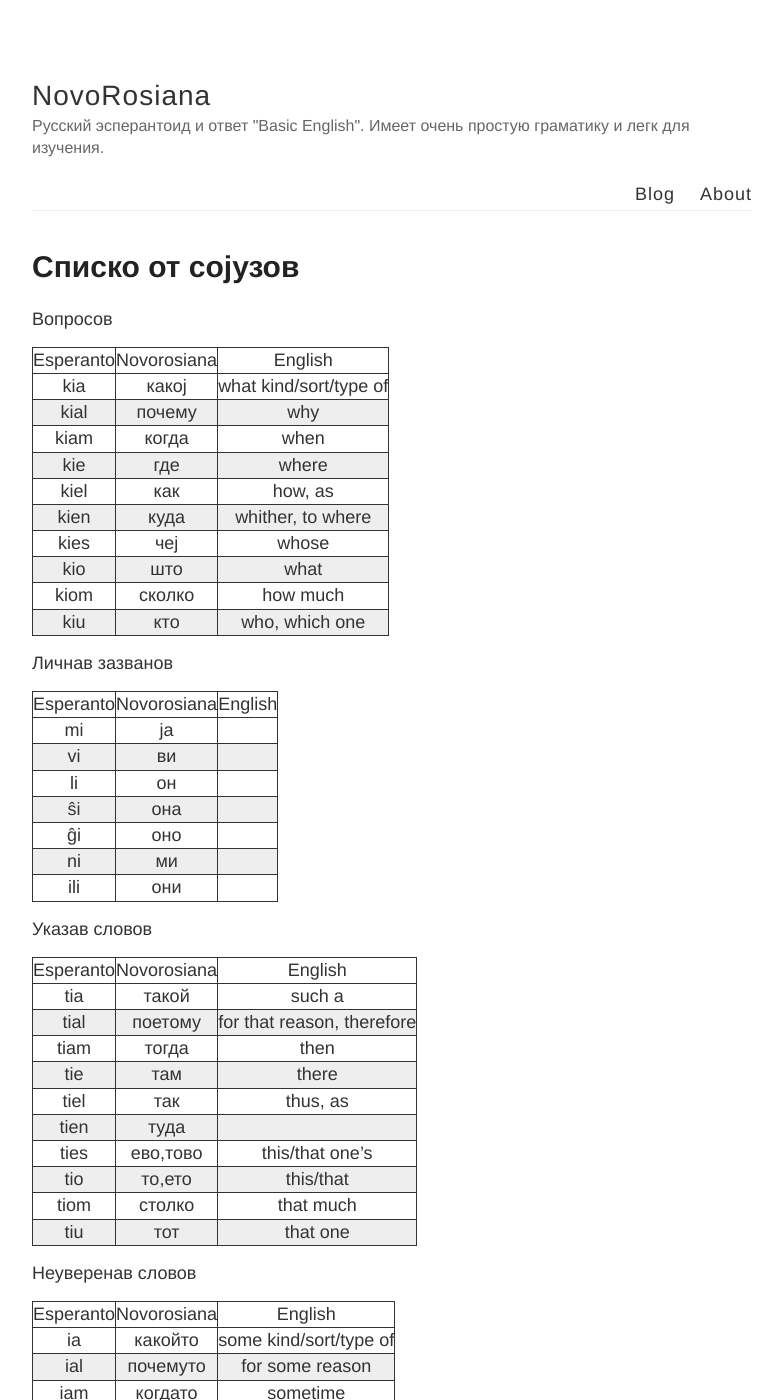
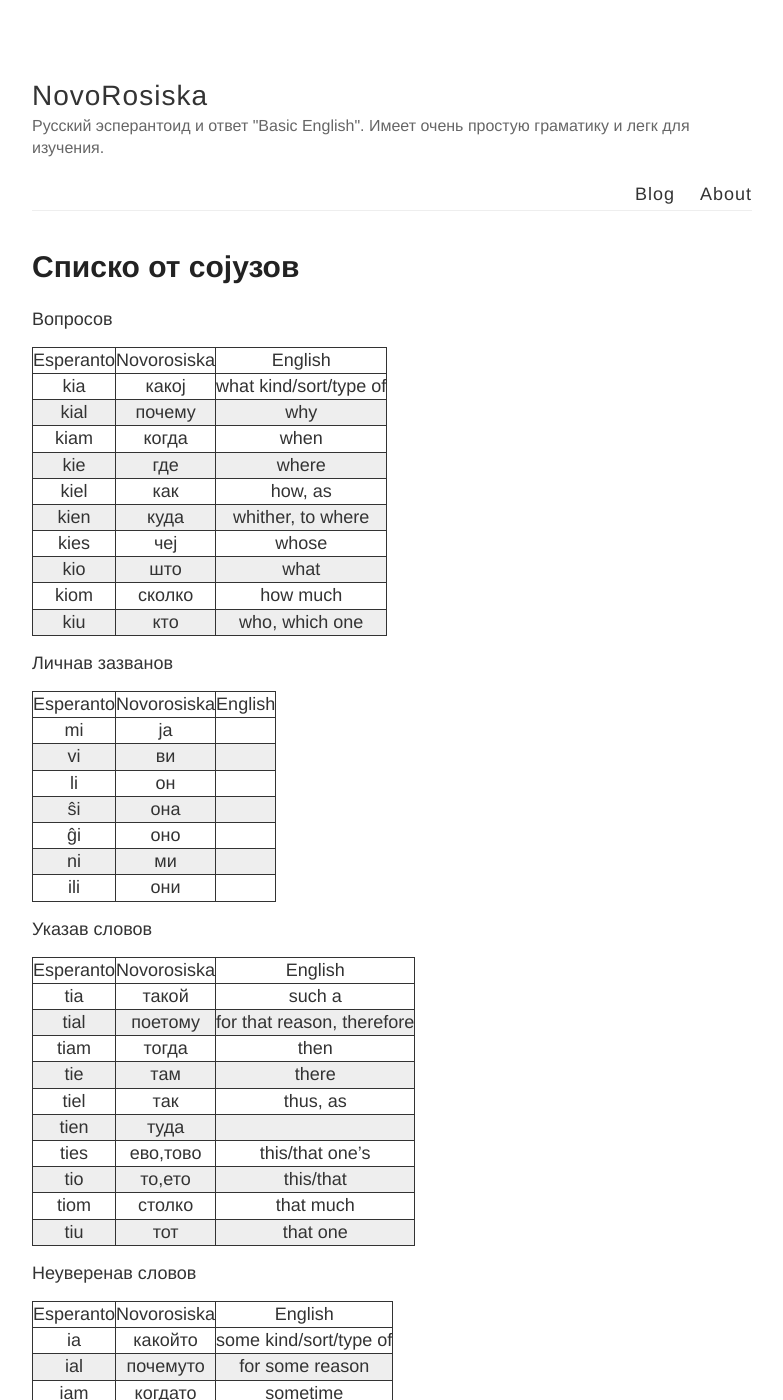
Before and after one commit to learnrusanto/learnrusanto.github.io, a Jekyll site: the page built from _posts/1970-01-04-sojuzoj.md, in a window 1280 px wide and 1400 px high. Shown: the whole window, without its empty margins (248-1031 px from the left). Built offline with Jekyll 4.4.1, drawn with Linux system fonts in a browser that asks for light colours; some of the changed text lies outside the part shown.

Commit message:
rename to novorosiska

```diff
--- a/_config.yml
+++ b/_config.yml
@@ -3,7 +3,7 @@
 #
 
 # Name of your site (displayed in the header)
-name: NovoRosiana
+name: NovoRosiska
 
 # Short bio or description (displayed in the header)
 description: Русский эсперантоид и ответ "Basic English". Имеет очень простую граматику и легк для изучения.
--- a/_posts/1970-01-04-sojuzoj.md
+++ b/_posts/1970-01-04-sojuzoj.md
@@ -5,7 +5,7 @@
 
 Вопросов
 
-| Esperanto | Novorosiana | English  |
+| Esperanto | Novorosiska | English  |
 |:----------:|:----------:|:-----------:|
 | kia        |   какој       |   what kind/sort/type of      |
 | kial        |   почему       |  why       |
@@ -21,7 +21,7 @@
 
 Личнав зазванов
 
-| Esperanto | Novorosiana | English  |
+| Esperanto | Novorosiska | English  |
 |:----------:|:----------:|:-----------:|
 |  mi       |     ја     |         |
 |  vi       |     ви     |         |
@@ -34,7 +34,7 @@
 
 Указав словов
 
-| Esperanto | Novorosiana | English  |
+| Esperanto | Novorosiska | English  |
 |:----------:|:----------:|:-----------:|
 |   tia      |     такой     |  such a       |
 |   tial      |    поетому      |  for that reason, therefore       |
@@ -49,7 +49,7 @@
 
 Неуверенав словов
 
-| Esperanto | Novorosiana | English  |
+| Esperanto | Novorosiska | English  |
 |:----------:|:----------:|:-----------:|
 |  ia      |   какойто       |   some kind/sort/type of      |
 |  ial      |   почемуто       |   for some reason      |
@@ -65,7 +65,7 @@
 
 Все WIP
 
-| Esperanto | Novorosiana | English  |
+| Esperanto | Novorosiska | English  |
 |:----------:|:----------:|:-----------:|
 |   ĉia     |   всако       |  every kind/sort/type of       |
 |  ĉial      |   повсако      | for all reasons        |
@@ -80,7 +80,7 @@
 
 Никто
 
-| Esperanto | Novorosiana | English  |
+| Esperanto | Novorosiska | English  |
 |:----------:|:----------:|:-----------:|
 |  nenia      |   никакой       |  no kind/sort/type of       |
 |  nenial      |   ниповсако       |  for no reason       |
```
Also changed, not shown: _posts/1970-01-01-Gramatiko.md (+4 -4 lines), _posts/1970-01-02-sufiksoj.md (+2 -2 lines), _posts/1990-01-02-primero.md (+3 -3 lines), about.md (+3 -3 lines), README.md.
